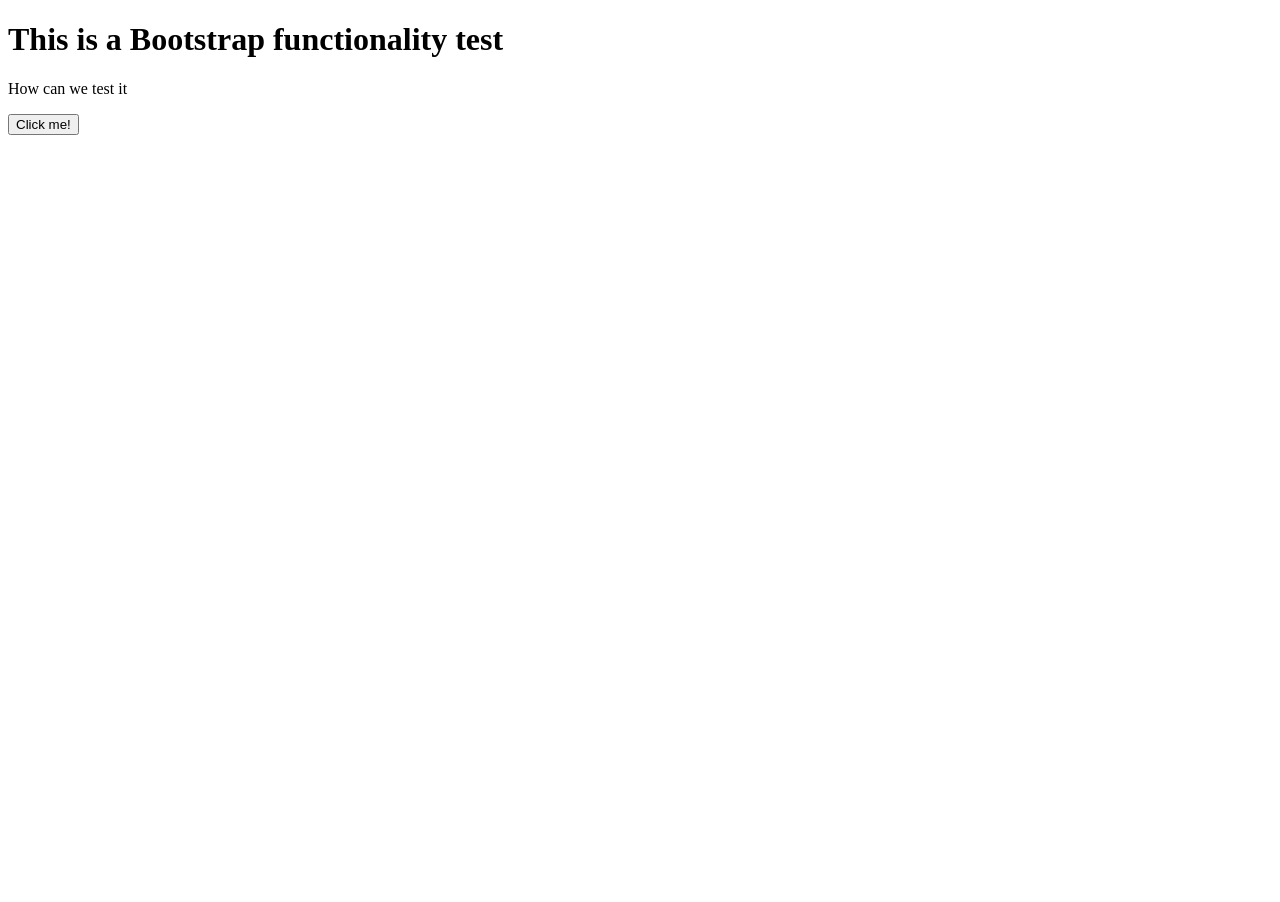
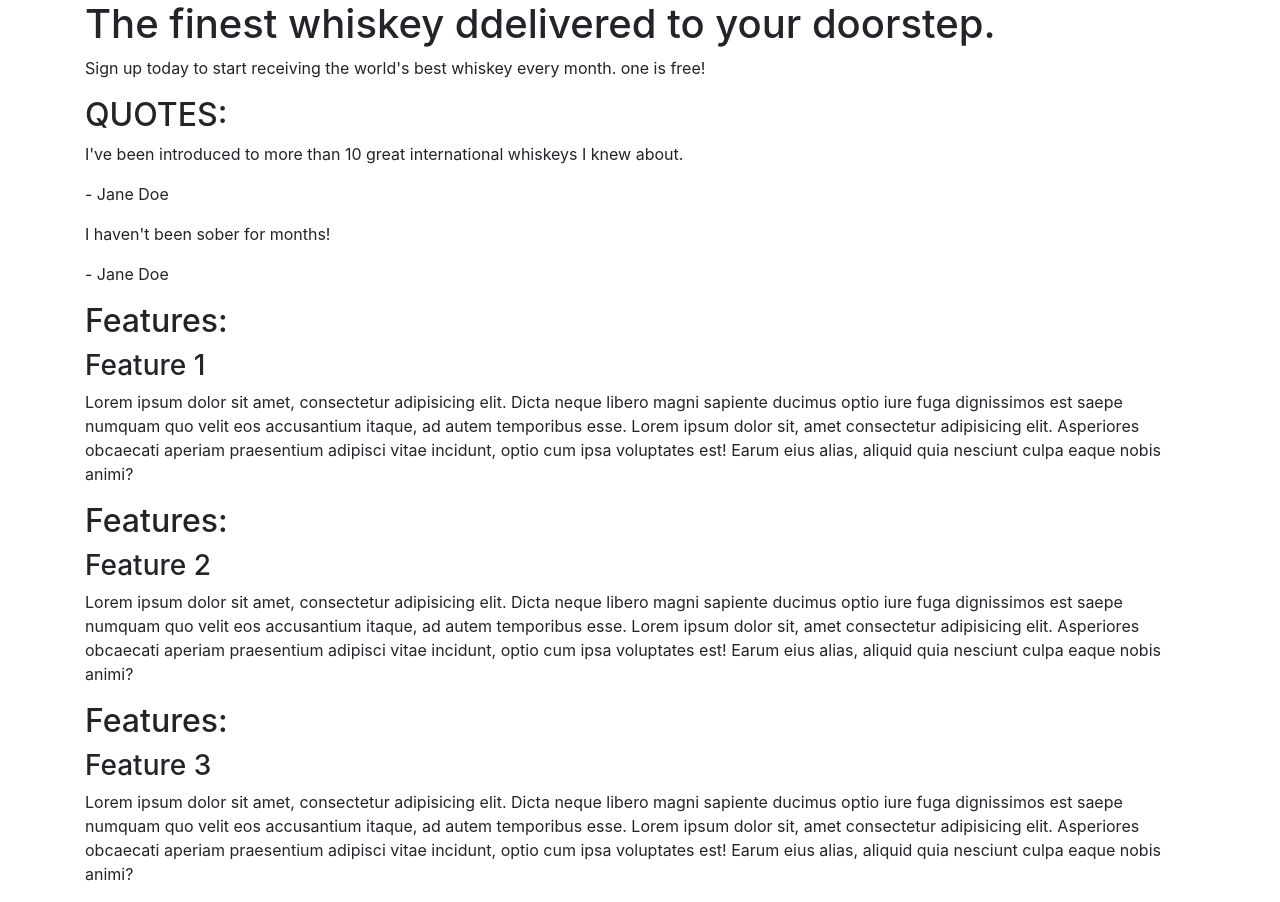
Before and after one commit to ZakariyeNor/bootstrap-test, a plain HTML site: page index.html in a window 1280 px wide. Before the commit the page ends 800 px from the top, so only its background shows below. Drawn offline with nearby package versions, Linux system fonts and the light colour scheme.

Commit message:
add examples

```diff
--- a/index.html
+++ b/index.html
@@ -3,11 +3,60 @@
 <head>
     <meta charset="UTF-8">
     <meta name="viewport" content="width=device-width, initial-scale=1.0">
-    <title>Document</title>
+    <title>Whiskey Drop I Taste a new whiskey every month</title>
+    <link rel="stylesheet" href="https://cdn.jsdelivr.net/npm/bootstrap@4.6.2/dist/css/bootstrap.min.css" integrity="sha384-xOolHFLEh07PJGoPkLv1IbcEPTNtaed2xpHsD9ESMhqIYd0nLMwNLD69Npy4HI+N" crossorigin="anonymous">
+<script src="https://cdn.jsdelivr.net/npm/bootstrap@4.6.2/dist/js/bootstrap.bundle.min.js" integrity="sha384-Fy6S3B9q64WdZWQUiU+q4/2Lc9npb8tCaSX9FK7E8HnRr0Jz8D6OP9dO5Vg3Q9ct" crossorigin="anonymous"></script>
 </head>
 <body>
-    <h1>This is a Bootstrap functionality test</h1>
-    <p>How can we test it</p>
-    <button>Click me!</button>
+    <article class="container">
+
+    <!-- Callout -->
+     <section class="callout">
+        <h1>The finest whiskey ddelivered to your doorstep.</h1>
+        <p>Sign up today to start receiving the world's best whiskey every month. one is free!</p>
+     </section>
+    <!-- /callout -->
+
+    <!-- Quotes -->
+    <section class="quotes">
+        <h2 class="text-uppercase">Quotes:</h2>
+        <div class="quote">
+            <p>I've been introduced to more than 10 great international whiskeys I knew about.</p>
+            <p>- Jane Doe</p>
+        </div>
+
+        <div class="quote">
+            <p>I haven't been sober for months!</p>
+            <p>- Jane Doe</p>
+        </div>
+    <!-- /.quotes -->
+     </section>
+
+     <!-- Features -->
+     <section class="features">
+        <h2>Features:</h2>
+        <div class="feature">
+            <h3>Feature 1</h3>
+            <p>Lorem ipsum dolor sit amet, consectetur adipisicing elit. Dicta neque libero magni sapiente ducimus optio iure fuga dignissimos est saepe numquam quo velit eos accusantium itaque, ad autem temporibus esse. Lorem ipsum dolor sit, amet consectetur adipisicing elit. Asperiores obcaecati aperiam praesentium adipisci vitae incidunt, optio cum ipsa voluptates est! Earum eius alias, aliquid quia nesciunt culpa eaque nobis animi?</p>
+        </div>
+
+        <h2>Features:</h2>
+        <div class="feature">
+            <h3>Feature 2</h3>
+            <p>Lorem ipsum dolor sit amet, consectetur adipisicing elit. Dicta neque libero magni sapiente ducimus optio iure fuga dignissimos est saepe numquam quo velit eos accusantium itaque, ad autem temporibus esse. Lorem ipsum dolor sit, amet consectetur adipisicing elit. Asperiores obcaecati aperiam praesentium adipisci vitae incidunt, optio cum ipsa voluptates est! Earum eius alias, aliquid quia nesciunt culpa eaque nobis animi?</p>
+        </div>
+
+        <h2>Features:</h2>
+        <div class="feature">
+            <h3>Feature 3</h3>
+            <p>Lorem ipsum dolor sit amet, consectetur adipisicing elit. Dicta neque libero magni sapiente ducimus optio iure fuga dignissimos est saepe numquam quo velit eos accusantium itaque, ad autem temporibus esse. Lorem ipsum dolor sit, amet consectetur adipisicing elit. Asperiores obcaecati aperiam praesentium adipisci vitae incidunt, optio cum ipsa voluptates est! Earum eius alias, aliquid quia nesciunt culpa eaque nobis animi?</p>
+        </div>
+
+    <!-- /.features -->
+     </section>
+
+
+    </article>
+
 </body>
 </html>
```
